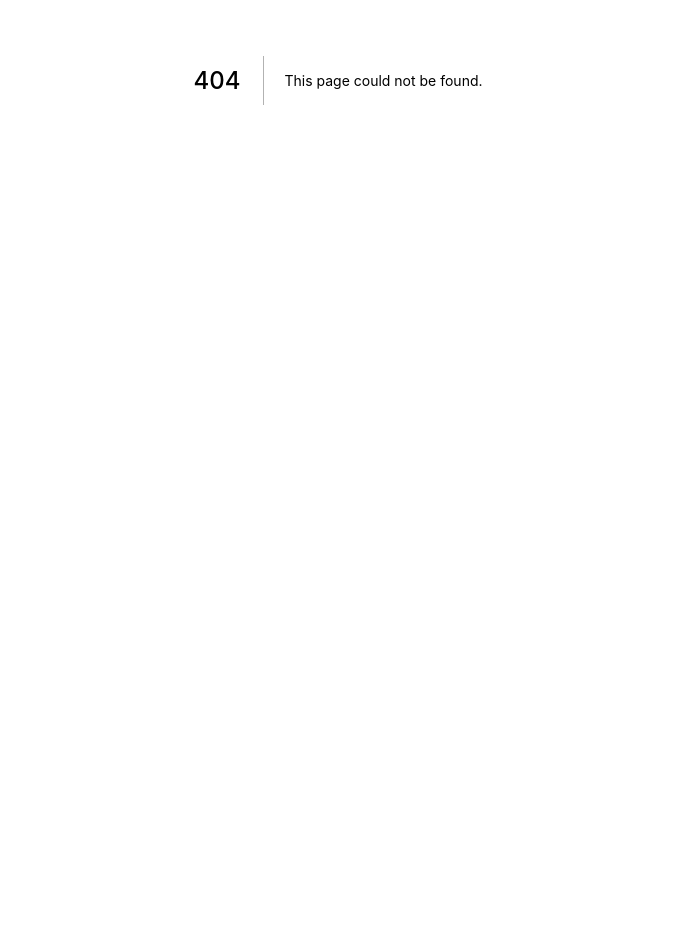
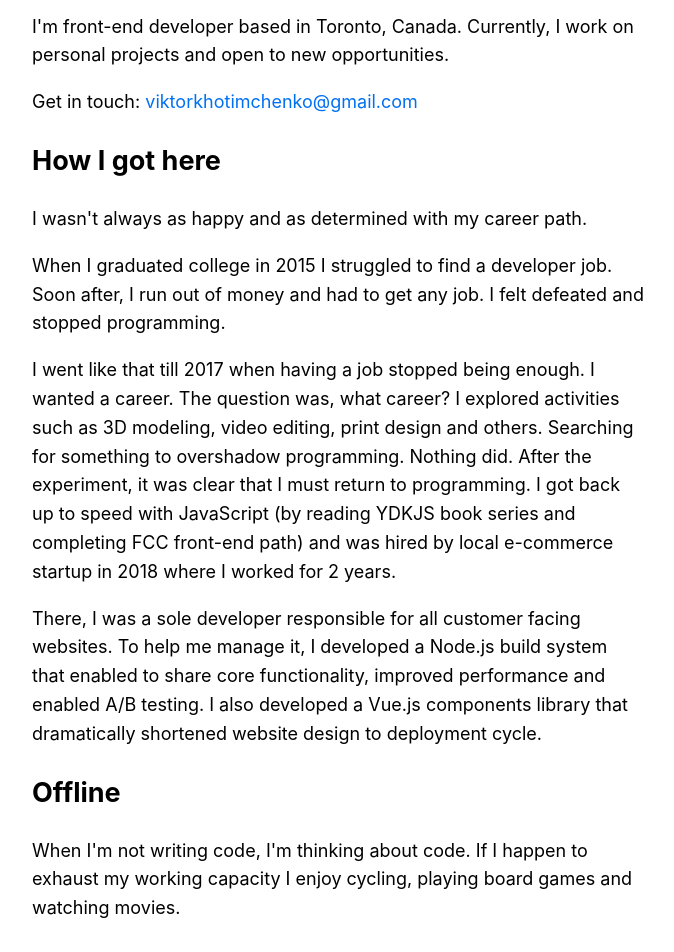
Before and after one commit to mrv1k/garage, a Next.js app: page /about in a window 1280 px wide. Before the commit this address had no page. Shown: the part 320-1272 px from the top of the page, without its empty margins (302-976 px from the left). Before the commit the page ends 800 px from the top, so only its background shows below. Built offline with nearby package versions, Linux system fonts and the light colour scheme.

Commit message:
very wip

```diff
--- /dev/null
+++ b/components/EmailContactLink.tsx
@@ -0,0 +1,27 @@
+// import { graphql, useStaticQuery } from "gatsby";
+import * as React from "react";
+// import { EmailContactLinkQuery } from "../../graphql-codegen-types";
+
+const EmailContactLink = (): JSX.Element => {
+  // const data = useStaticQuery<EmailContactLinkQuery>(graphql`
+  //   query EmailContactLink {
+  //     site {
+  //       siteMetadata {
+  //         author {
+  //           email
+  //         }
+  //       }
+  //     }
+  //   }
+  // `);
+
+  const email = "viktorkhotimchenko@gmail.com";
+
+  return (
+    <a className="text-logo-orange" href={`mailto:${email}`}>
+      {email}
+    </a>
+  );
+};
+
+export default EmailContactLink;
--- /dev/null
+++ b/components/Layout.tsx
@@ -0,0 +1,30 @@
+import * as React from "react";
+import Navigation from "./Navigation";
+
+type Props = {
+  children: React.ReactNode;
+  title: string;
+  date?: string;
+};
+
+const Layout = ({ children, title, date }: Props): JSX.Element => {
+  return (
+    <div className="grid max-w-screen-xl grid-cols-5 m-4 md:mb-8 md:mx-auto">
+      <header
+        className="mb-5 md:h-24 col-span-full md:col-start-2 md:col-end-6 md:mb-0"
+        itemProp="headline"
+      >
+        <h1 className="text-5xl font-bold text-logo-orange">{title}</h1>
+        {date && <p className="date">{date}</p>}
+      </header>
+
+      <Navigation />
+
+      <main className="grid grid-cols-12 gap-1 md:col-span-4 col-span-full">
+        {children}
+      </main>
+    </div>
+  );
+};
+
+export default Layout;
--- /dev/null
+++ b/pages/about.tsx
@@ -0,0 +1,117 @@
+/* eslint-disable react/no-unescaped-entities */
+import * as React from "react";
+import EmailContactLink from "../components/EmailContactLink";
+import Layout from "../components/Layout";
+
+// type Props = PageProps;
+
+const AboutPage = () => {
+  // const name = "Viktor Khotimchenko";
+  const github = "https://github.com/mrv1k";
+  const linkedin = "https://www.linkedin.com/in/vkhotimchenko/";
+
+  return (
+    <Layout title="About">
+      {/* <Seo titleLeft="About" path={path} /> */}
+
+      <section className="col-core">
+        <h2 className="text-3xl font-semibold">
+          Hi, I'm
+          <span className="text-logo-orange"> Viktor</span>
+        </h2>
+        <p>
+          I'm front-end developer based in Toronto, Canada. Currently, I work on
+          personal projects and open to new opportunities.
+        </p>
+
+        <p>
+          Get in touch: <EmailContactLink />
+        </p>
+      </section>
+
+      <aside className="row-start-2 pb-8 md:row-start-2 md:row-end-5 col-aside md:pb-0">
+        {/* <StaticImage
+          className="image-of-me"
+          imgClassName="rounded"
+          formats={["auto", "webp", "avif"]}
+          layout="fullWidth"
+          src="../images/profile-big.jpg"
+          quality={80}
+          alt={`${name} profile picture`}
+        /> */}
+      </aside>
+
+      <section className="col-core">
+        <h2 className="text-3xl font-semibold">How I got here</h2>
+        <div>
+          <p>I wasn't always as happy and as determined with my career path.</p>
+          <p>
+            When I graduated college in 2015 I struggled to find a developer
+            job. Soon after, I run out of money and had to get any job. I felt
+            defeated and stopped programming.
+          </p>
+          <p>
+            I went like that till 2017 when having a job stopped being enough. I
+            wanted a career. The question was, what career? I explored
+            activities such as 3D modeling, video editing, print design and
+            others. Searching for something to overshadow programming. Nothing
+            did. After the experiment, it was clear that I must return to
+            programming. I got back up to speed with JavaScript (by reading
+            YDKJS book series and completing FCC front-end path) and was hired
+            by local e-commerce startup in 2018 where I worked for 2 years.
+          </p>
+          <p>
+            There, I was a sole developer responsible for all customer facing
+            websites. To help me manage it, I developed a Node.js build system
+            that enabled to share core functionality, improved performance and
+            enabled A/B testing. I also developed a Vue.js components library
+            that dramatically shortened website design to deployment cycle.
+          </p>
+        </div>
+      </section>
+
+      <section className="col-core">
+        <h2 className="text-3xl font-semibold">Offline</h2>
+
+        <p>
+          When I'm not writing code, I'm thinking about code. If I happen to
+          exhaust my working capacity I enjoy cycling, playing board games and
+          watching movies.
+        </p>
+      </section>
+
+      <section className="socials col-core">
+        <h2 className="text-3xl font-semibold">Online</h2>
+        <ul className="list-disc">
+          <li>
+            Projects are up on{" "}
+            <a href={github} target="_blank" rel="nofollow noopener noreferrer">
+              GitHub
+            </a>
+          </li>
+          <li>
+            Social network of choice is{" "}
+            <a
+              href={linkedin}
+              target="_blank"
+              rel="nofollow noopener noreferrer"
+            >
+              LinkedIn
+            </a>
+          </li>
+        </ul>
+      </section>
+
+      <footer className="col-core md:pb-0">
+        <h2 className="text-3xl font-semibold">Get in touch</h2>
+        <p>
+          Always happy to meet interesting people. Email is:{" "}
+          <EmailContactLink />{" "}
+        </p>
+        <p>Cheers</p>
+      </footer>
+    </Layout>
+  );
+};
+
+export default AboutPage;
--- a/pages/index.js
+++ b/pages/index.js
@@ -37,7 +37,7 @@ export default function Home({ allPostsData }) {
               </Link>
               <br />
               <small className={utilStyles.lightText}>
-                <Date dateString={date} />
+                {/* <Date dateString={date} /> */}
               </small>
             </li>
           ))}
```
Also changed, not shown: _gatsby/TODO.md (+10 -2 lines), components/Navigation.tsx (added, +25 -0 lines), .eslintrc.json, 1 other file (tests, documents, lock files or other folders).
